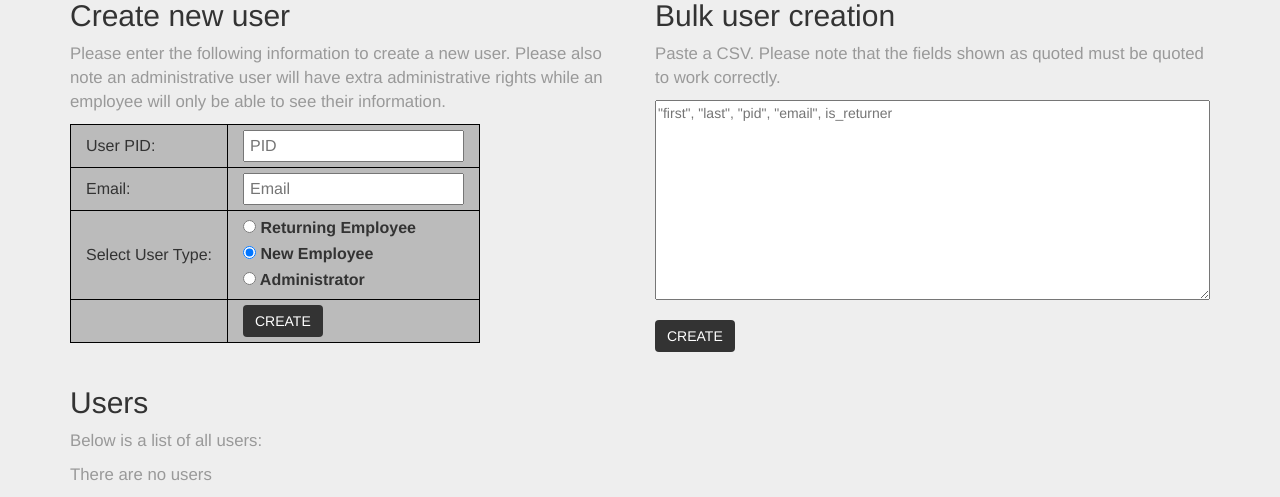
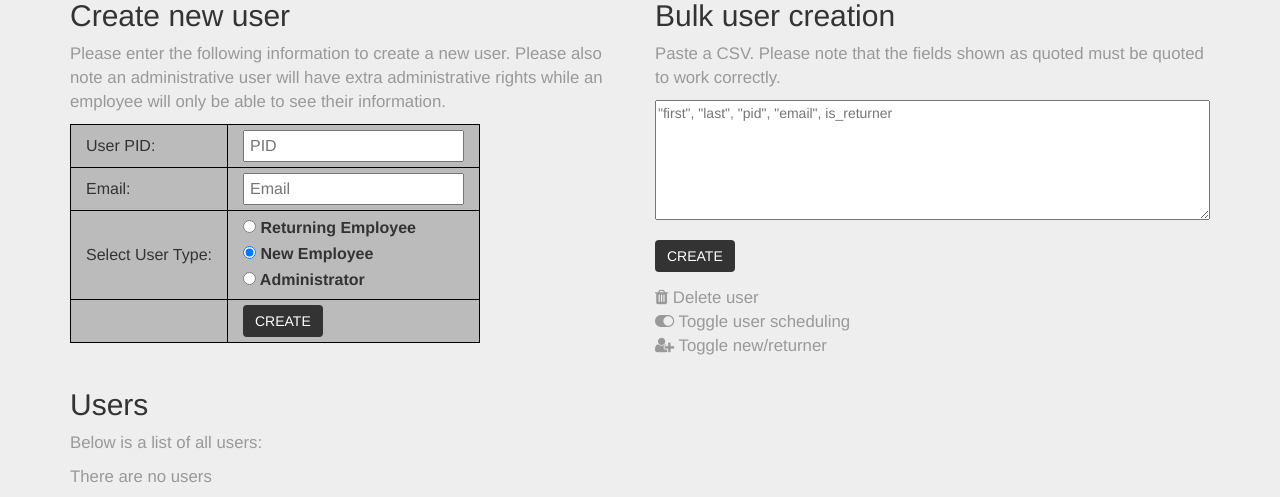
Before and after one commit to WritingCenterScheduler/application, a Flask app: template app/templates/admin.html in a window 1280 px wide. Shown: the part 237-734 px from the top of the page. Run offline with Flask 2, Linux system fonts and the light colour scheme; the template is opened without the code that fills it, so the values that code supplies are empty; parts of the project's set-up code (start-up, migrations or seed data) failed here and were passed over; some libraries are stand-ins or nearby versions.

Commit message:
admin changes.  Ability to toggle returner

```diff
--- a/app/__init__.py
+++ b/app/__init__.py
@@ -56,8 +56,10 @@ def user_from_sso(headers):
         # update the user every time they log in with SSO
         # TODO: ask ITS for more information about the user
         user = load_user(pid)
-        user.email = email
-        user.save()
+
+        if user:
+            user.email = email
+            user.save()
         return user
     else:
         return None
--- a/app/models.py
+++ b/app/models.py
@@ -187,5 +187,9 @@ class User(Document):
         return True
 
     @property
+    def can_schedule(self):
+        return self.typecode[2] == "1"
+
+    @property
     def is_anonymous(self):
         return False
--- a/app/static/js/schedule_api.js
+++ b/app/static/js/schedule_api.js
@@ -139,7 +139,7 @@ function delete_user(pid){
     }
 }
 
-function toggle_active_user(PID, typecode){
+function toggle_bit(PID, bit, typecode){
     var xhttp = new XMLHttpRequest();
     xhttp.onreadystatechange = function() {
         if (this.readyState == 4 && this.status == 200) {
@@ -149,9 +149,8 @@ function toggle_active_user(PID, typecode){
     };
     xhttp.open("PUT", "/api/user/" + PID , true);
 
-    // Third character in the typecode indicates active.
-    var newcode = typecode.charAt(2) == '1' ? '0' : '1';
-    typecode = typecode.replaceAt(2, newcode);
+    var newcode = typecode.charAt(bit) == '1' ? '0' : '1';
+    typecode = typecode.replaceAt(bit, newcode);
 
     xhttp.send(JSON.stringify({
         "typecode": typecode
--- a/app/templates/admin.html
+++ b/app/templates/admin.html
@@ -57,10 +57,17 @@
             <h2>Bulk user creation</h2>
             <p>Paste a CSV.  Please note that the fields shown as quoted must be quoted to work correctly.</p>
             <form id="csv-form">
-                <textarea style="width:100%; height:200px;" id="csv-raw" name="csv-raw" form="csv-form" placeholder='"first", "last", "pid", "email", is_returner'></textarea>
+                <textarea style="width:100%; height:120px;" id="csv-raw" name="csv-raw" form="csv-form" placeholder='"first", "last", "pid", "email", is_returner'></textarea>
                 <br><br>
                 <button type="button" class="btn btn-success" onclick="csv_create_users()">CREATE</button>
             </form>
+
+            <p>
+                <i class='fa fa-trash'></i> Delete user<br>
+                <i class='fa fa-toggle-on'></i> Toggle user scheduling<br>
+                <i class='fa fa-user-plus'></i> Toggle new/returner<br>
+            </p>
+
         </div>
 
     </div>
@@ -89,8 +96,12 @@
                     <i class="fa fa-trash" aria-hidden="true"></i>
                     </button>
 
-                    <button onclick="toggle_active_user({{user.pid}}, '{{user.typecode}}');">
+                    <button onclick="toggle_bit({{user.pid}}, 2, '{{user.typecode}}');">
                         <i class="fa {{'fa-toggle-on' if user.typecode[2] == '1' else 'fa-toggle-off'}}" aria-hidden="true"></i>
+                    </button>
+
+                    <button onclick="toggle_bit({{user.pid}}, 1, '{{user.typecode}}');">
+                        <i class="fa {{'fa-user-plus' if user.is_returner else 'fa-user'}}" aria-hidden="true"></i>
                     </button>
                 </td>
             </tr>
@@ -115,7 +126,7 @@
             <tr>
                 <td><a href="{{ url_for('schedule', code=s.sid) }}">{{ s.sid }}</a></td>
                 <td>{{ s.created_on }}</td>
-                <td><button onclick="delete_schedule('{{ s.sid }}')">Delete</button></td>
+                <td><button onclick="delete_schedule('{{ s.sid }}')"><i class="fa fa-trash" aria-hidden="true"></i></button></td>
             </tr>
             {% else %}
                 <p>There are no schedules at this point in time.</p>
--- a/app/views/user_views.py
+++ b/app/views/user_views.py
@@ -127,7 +127,7 @@ def users():
     """
     GET - get all users in the system
     """
-    users = models.User.objects()
+    users = models.User.objects().order_by("typecode", "last_name")
     return Response(users.to_json(), mimetype='application/json')
 
 #
```
